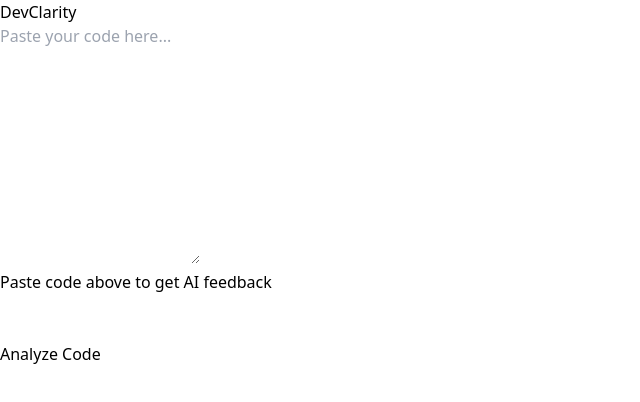
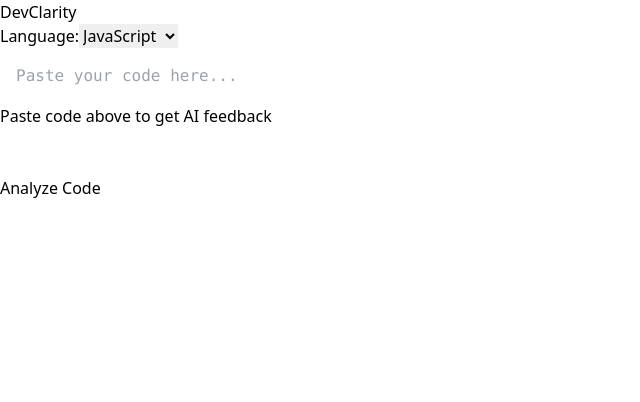
Before and after one commit to tech-goddezz/DevClarity-MVP-Project-AI-Assistant-, a React (Vite) app in the folder devclarity/: page / in a window 1280 px wide. Shown: the top 402 px of the page, without its empty margins (0-640 px from the left). Built offline with nearby package versions, Linux system fonts and the light colour scheme.

Commit message:
7th commit

```diff
--- a/devclarity/package.json
+++ b/devclarity/package.json
@@ -10,12 +10,15 @@
     "preview": "vite preview"
   },
   "dependencies": {
+    "prismjs": "^1.30.0",
     "react": "^19.1.1",
-    "react-dom": "^19.1.1"
+    "react-dom": "^19.1.1",
+    "react-simple-code-editor": "^0.14.1"
   },
   "devDependencies": {
     "@eslint/js": "^9.36.0",
     "@types/node": "^24.6.0",
+    "@types/prismjs": "^1.26.6",
     "@types/react": "^19.1.16",
     "@types/react-dom": "^19.1.9",
     "@vitejs/plugin-react-swc": "^4.1.0",
--- a/devclarity/src/App.tsx
+++ b/devclarity/src/App.tsx
@@ -1,4 +1,11 @@
 import { useState, useRef, useEffect } from "react";
+
+import Editor from "react-simple-code-editor";
+import Prism from "prismjs";
+import "prismjs/components/prism-typescript";
+import "prismjs/components/prism-python";
+import "prismjs/components/prism-javascript";
+import "prismjs/themes/prism-tomorrow.css";
 
   type AnalysisResult = {
   score: number;
@@ -14,6 +21,8 @@
   const [loading, setLoading] = useState(false);
   const [error, setError] = useState("");
 
+  const [language, setLanguage] = useState("javascript");
+
    const [typedSummary, setTypedSummary] = useState("");
 
    const [displayScore, setDisplayScore] = useState(0);
@@ -21,6 +30,11 @@
   const resultRef = useRef<HTMLDivElement | null>(null);
   const typingIntervalRef = useRef<ReturnType<typeof setInterval> | null>(null);
   const scoreIntervalRef = useRef<ReturnType<typeof setInterval> | null>(null);
+
+  const highlightCode = (input: string) => {
+    const grammar = Prism.languages[language] || Prism.languages.javascript;
+    return Prism.highlight(input, grammar, language);
+  };
 
   const clearTypingAnimation = () => {
     if (typingIntervalRef.current !== null) {
@@ -93,7 +107,7 @@
         headers: {
           "Content-Type": "application/json"
         },
-        body: JSON.stringify({ code })
+        body: JSON.stringify({ code, language })
       });
 
       const data = await response.json();
@@ -131,14 +145,40 @@
             DevClarity
       </h1>
 
-    <textarea
-      rows={10}
-      value={code}
-      onChange={(e) => setCode(e.target.value)}
-      placeholder="Paste your code here..."
-      className="w-full max-w-2xl p-4 rounded-xl
-     bg-slate-900/70 backdrop-blur-md border border-purple-500/30 text-white focus:outline-none focus:ring-2 focus:ring-cyan-400 shadow-[0_0_20px_rgba(0,255,255,0.05)] transition"
-    />
+      <div className="w-full max-w-2xl mb-3 flex items-center gap-2">
+          <label htmlFor="language-select" className="text-sm text-slate-300">
+            Language:
+          </label>
+          <select
+            id="language-select"
+            value={language}
+            onChange={(e) => setLanguage(e.target.value)}
+            className="bg-slate-900 border border-slate-700 text-slate-200 rounded-md px-3 py-1 text-sm"
+          >
+            <option value="javascript">JavaScript</option>
+            <option value="typescript">TypeScript</option>
+            <option value="python">Python</option>
+          </select>
+        </div>
+
+      <div className="w-full max-w-2xl rounded-xl border border-purple-500/30 bg-slate-900/70 backdrop-blur-md shadow-[0_0_20px_rgba(0,255,255,0.05)] overflow-hidden">
+
+
+      <Editor
+        value={code}
+        onValueChange={(nextCode) => setCode(nextCode)}
+        highlight={highlightCode}
+        padding={16}
+        textareaId="code-editor"
+        placeholder="Paste your code here..."
+        className="text-sm min-h-[220px] font-mono focus:outline-none"
+        style={{
+          fontFamily: '"Fira Code", "Consolas", monospace',
+          color: "#e2e8f0",
+          background: "transparent",
+        }}
+      />
+    </div>
 
     {!code && (
   <p className="text-slate-400 mt-2 text-sm">
@@ -187,6 +227,12 @@
             <p className="text-slate-300 italic">
               <b>Summary:</b> {typedSummary}
             </p>
+
+            {result.score <= 3 && (
+              <p className="text-amber-300 text-sm mt-2">
+                This result may be low confidence. Try again with a shorter code snippet.
+              </p>
+            )}
         </div>
 
         {/* the issues */}
```
Also changed, not shown: 2 other files (tests, documents, lock files or other folders).
